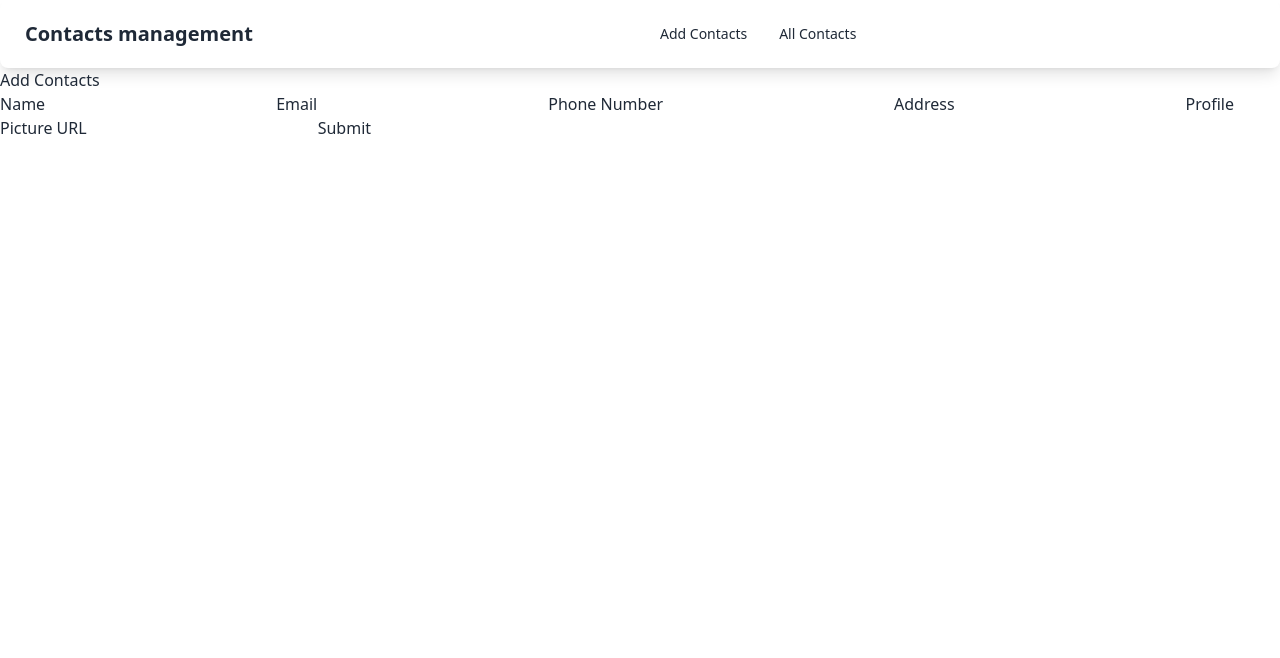
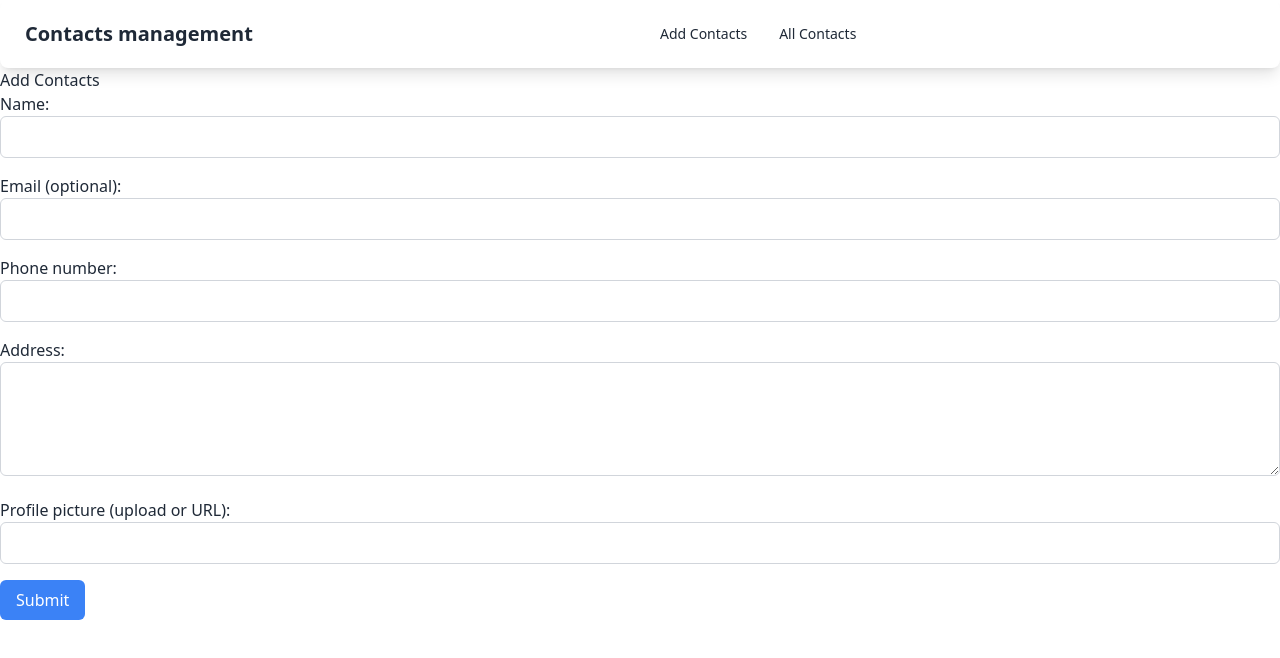
Before and after one commit to mehrabhossain1/contacts-management-client, a React (Vite) app: page /add-contacts in a window 1280 px wide. Shown: the top 658 px of the page. Built offline with nearby package versions, Linux system fonts and the light colour scheme.

Commit message:
hero section in home page

```diff
--- a/package.json
+++ b/package.json
@@ -13,6 +13,7 @@
     "@reduxjs/toolkit": "^2.2.4",
     "react": "^18.2.0",
     "react-dom": "^18.2.0",
+    "react-hook-form": "^7.51.4",
     "react-redux": "^9.1.2",
     "react-router-dom": "^6.23.1"
   },
--- a/src/pages/AddContacts.tsx
+++ b/src/pages/AddContacts.tsx
@@ -1,36 +1,115 @@
+import { useForm, FieldValues } from "react-hook-form";
+import { useCreateContactMutation } from "../redux/api/contactsApi";
+
+type Inputs = {
+  name: string;
+  email: string;
+  phoneNumber: string;
+  address: string;
+  profilePicture: string;
+};
+
 const AddContacts = () => {
-  const handleFormSubmit = (e) => {
-    e.preventDefault();
+  const {
+    register,
+    handleSubmit,
+    formState: { errors },
+  } = useForm<Inputs>();
 
-    const name = e.target.name.value;
-    const email = e.target.email.value;
-    const phoneNumber = e.target.phoneNumber.value;
-    const address = e.target.address.value;
-    const profilePictureURL = e.target.profilePictureURL.value;
+  //   const onSubmit: SubmitHandler<Inputs> = (data) => console.log(data);
 
-    console.log({ name, email, phoneNumber, address, profilePictureURL });
+  const [createContact] = useCreateContactMutation();
+
+  const onSubmit = async (data: FieldValues) => {
+    console.log(data);
+
+    const contactInfo = {
+      name: data.name,
+      email: data.email,
+      phoneNumber: data.phoneNumber,
+      address: data.address,
+      profilePicture: data.profilePicture,
+    };
+
+    await createContact(contactInfo).unwrap();
+
+    alert("Contact created successfully!!!");
   };
 
   return (
     <>
       <h1>Add Contacts</h1>
-      <form onSubmit={handleFormSubmit}>
-        <label htmlFor="name">Name</label>
-        <input type="text" name="name" id="name" />
-
-        <label htmlFor="email">Email</label>
-        <input type="email" name="email" id="email" />
-
-        <label htmlFor="phoneNumber">Phone Number</label>
-        <input type="text" name="phoneNumber" id="phoneNumber" />
-
-        <label htmlFor="address">Address</label>
-        <input type="text" name="address" id="address" />
-
-        <label htmlFor="profilePictureURL">Profile Picture URL</label>
-        <input type="text" name="profilePictureURL" id="profilePictureURL" />
-
-        <button type="submit">Submit</button>
+      <form onSubmit={handleSubmit(onSubmit)} className="space-y-4">
+        <div>
+          <label htmlFor="name" className="block">
+            Name:
+          </label>
+          <input
+            type="text"
+            id="name"
+            {...register("name", { required: true })}
+            className="border border-gray-300 rounded-md p-2 w-full"
+          />
+          {errors.name && (
+            <span className="text-red-500">Name is required</span>
+          )}
+        </div>
+        <div>
+          <label htmlFor="email" className="block">
+            Email (optional):
+          </label>
+          <input
+            type="email"
+            id="email"
+            {...register("email")}
+            className="border border-gray-300 rounded-md p-2 w-full"
+          />
+        </div>
+        <div>
+          <label htmlFor="phoneNumber" className="block">
+            Phone number:
+          </label>
+          <input
+            type="tel"
+            id="phoneNumber"
+            {...register("phoneNumber", { required: true })}
+            className="border border-gray-300 rounded-md p-2 w-full"
+          />
+          {errors.phoneNumber && (
+            <span className="text-red-500">Phone number is required</span>
+          )}
+        </div>
+        <div>
+          <label htmlFor="address" className="block">
+            Address:
+          </label>
+          <textarea
+            id="address"
+            {...register("address", { required: true })}
+            className="border border-gray-300 rounded-md p-2 w-full"
+            rows={4}
+          />
+          {errors.address && (
+            <span className="text-red-500">Address is required</span>
+          )}
+        </div>
+        <div>
+          <label htmlFor="profilePicture" className="block">
+            Profile picture (upload or URL):
+          </label>
+          <input
+            type="text"
+            id="profilePicture"
+            {...register("profilePicture")}
+            className="border border-gray-300 rounded-md p-2 w-full"
+          />
+        </div>
+        <button
+          type="submit"
+          className="bg-blue-500 text-white py-2 px-4 rounded-md hover:bg-blue-600"
+        >
+          Submit
+        </button>
       </form>
     </>
   );
--- a/src/pages/AllContacts.tsx
+++ b/src/pages/AllContacts.tsx
@@ -25,7 +25,7 @@ const AllContacts = () => {
   console.log(contactsData?.data);
 
   return (
-    <div>
+    <div className="min-h-screen bg-base-200">
       {contactsData?.data?.length === 0 && (
         <h1>There are no contacts. Please add contacts</h1>
       )}
--- /dev/null
+++ b/src/pages/Home.tsx
@@ -0,0 +1,24 @@
+import { Link } from "react-router-dom";
+
+const Home = () => {
+  return (
+    <div className="hero min-h-screen bg-base-200">
+      <div className="hero-content text-center">
+        <div className="">
+          <h1 className="text-5xl font-bold">
+            Hello there!, Welcome to our Contacts Management Application
+          </h1>
+          <p className="py-6">
+            Here you can manage your contacts. Add, Edit and Delete your
+            contacts.
+          </p>
+          <Link to="/add-contacts">
+            <button className="btn btn-primary">Lets add some contact</button>
+          </Link>
+        </div>
+      </div>
+    </div>
+  );
+};
+
+export default Home;
--- a/src/routes/routes.tsx
+++ b/src/routes/routes.tsx
@@ -3,6 +3,7 @@ import App from "../App";
 import ErrorPage from "../error-page";
 import AddContacts from "../pages/AddContacts";
 import AllContacts from "../pages/AllContacts";
+import Home from "../pages/Home";
 
 const router = createBrowserRouter([
   {
@@ -10,6 +11,10 @@ const router = createBrowserRouter([
     element: <App />,
     errorElement: <ErrorPage />,
     children: [
+      {
+        index: true,
+        element: <Home />,
+      },
       {
         path: "/add-contacts",
         element: <AddContacts />,
```
Also changed, not shown: 1 other file (tests, documents, lock files or other folders).
